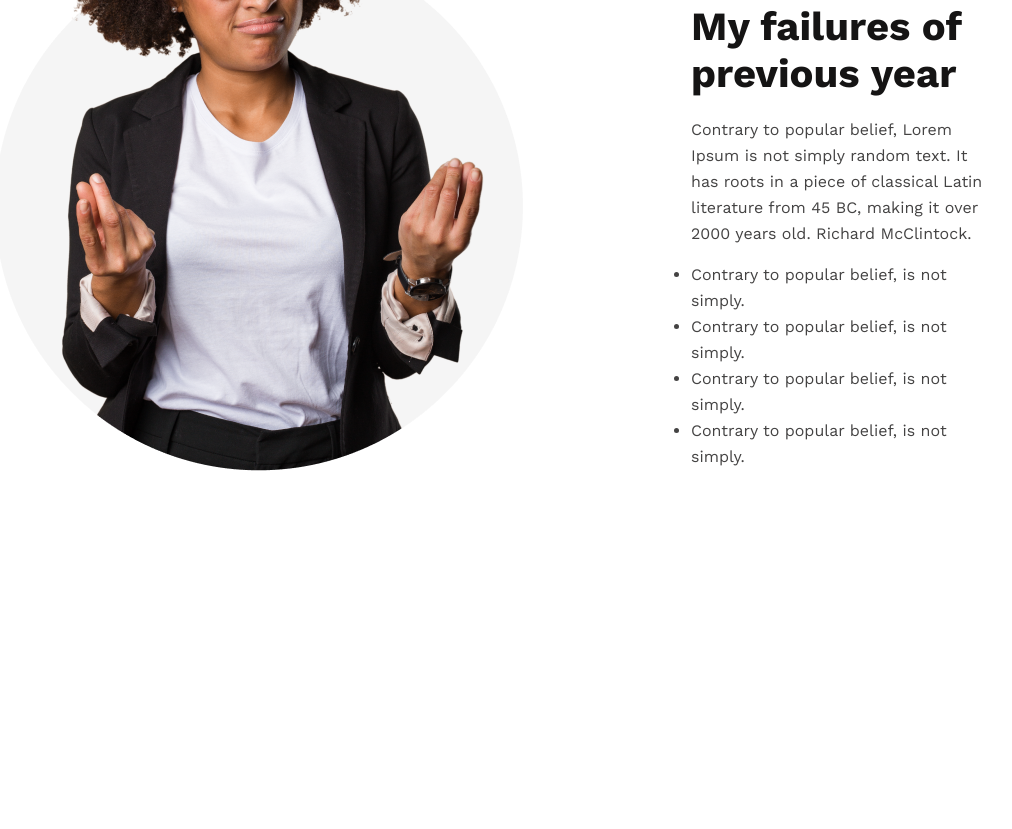
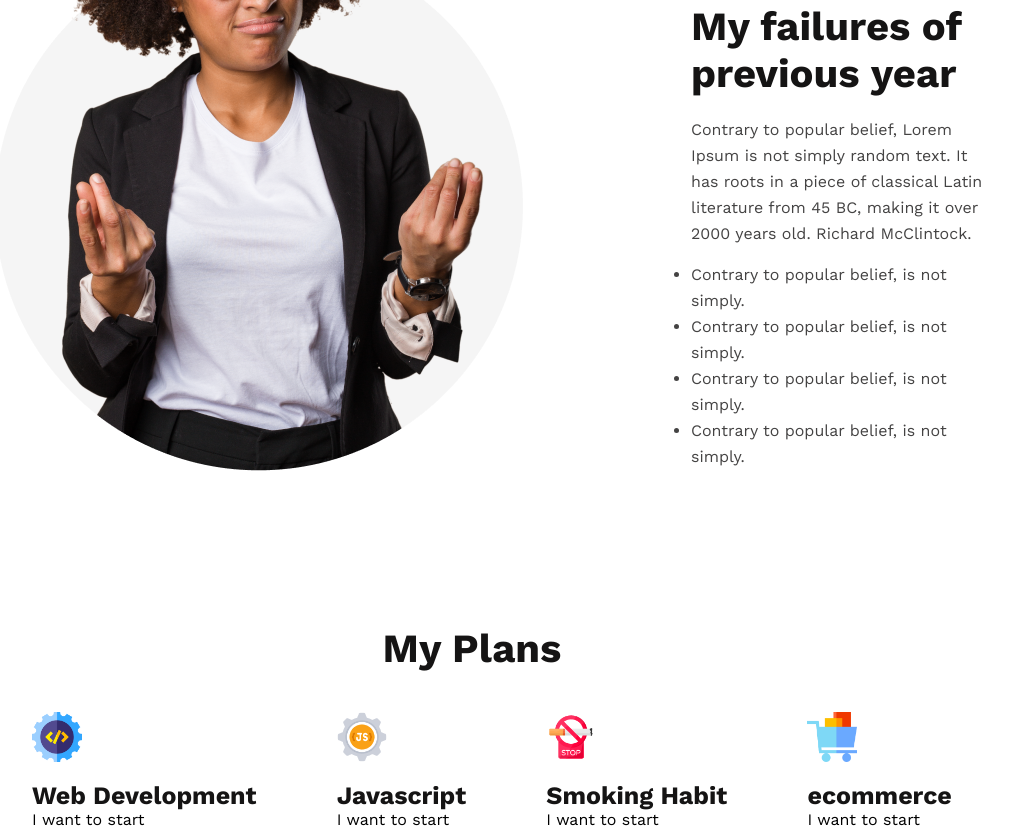
Before and after one commit to Sakib928/new-year-new-me, a plain HTML site: page index.html in a window 1280 px wide. Shown: the part 1183-2012 px from the top of the page, without its empty margins (168-1180 px from the left). Before the commit the page ends 1658 px from the top, so only its background shows below. Drawn offline with nearby package versions, Linux system fonts and the light colour scheme.

Commit message:
added my plans section

```diff
--- a/index.html
+++ b/index.html
@@ -48,6 +48,31 @@
           </ul>
         </div>
       </section>
+      <section class="my-plans">
+        <h3 class="my-plans-title">My Plans</h3>
+        <div class="skill-list">
+          <div class="skill-block">
+            <img class="logo" src="/images/icons/web.png" alt="" />
+            <h3 class="skill-title">Web Development</h3>
+            <p class="skill-detail">I want to start</p>
+          </div>
+          <div class="skill-block">
+            <img class="logo" src="/images/icons/js.png" alt="" />
+            <h3 class="skill-title">Javascript</h3>
+            <p class="skill-detail">I want to start</p>
+          </div>
+          <div class="skill-block">
+            <img class="logo" src="/images/icons/smoke.png" alt="" />
+            <h3 class="skill-title">Smoking Habit</h3>
+            <p class="skill-detail">I want to start</p>
+          </div>
+          <div class="skill-block">
+            <img class="logo" src="/images/icons/ecom.png" alt="" />
+            <h3 class="skill-title">ecommerce</h3>
+            <p class="skill-detail">I want to start</p>
+          </div>
+        </div>
+      </section>
     </main>
     <footer></footer>
   </body>
--- a/styles/new-year.css
+++ b/styles/new-year.css
@@ -86,3 +86,43 @@ body {
   font-weight: 400;
   line-height: 26px; /* 162.5% */
 }
+.my-plans-title {
+  margin-top: 150px;
+  color: var(--Dark-01, #151414);
+  text-align: center;
+  font-size: 40px;
+  font-style: normal;
+  font-weight: 700;
+  line-height: normal;
+  margin-bottom: 40px;
+}
+.skill-block {
+  display: block;
+}
+.logo {
+  width: 50px;
+  height: 50px;
+  margin-bottom: 15px;
+}
+.skill-list {
+  margin-left: 160px;
+  margin-right: 120px;
+  display: flex;
+  justify-content: space-around;
+}
+.skill-title {
+  color: var(--Dark-01, #151414);
+  text-align: center;
+  font-size: 25px;
+  font-style: normal;
+  font-weight: 700;
+  line-height: normal;
+}
+.skill-todo {
+  color: var(--Dark-03, #737272);
+  text-align: center;
+  font-size: 25px;
+  font-style: normal;
+  font-weight: 500;
+  line-height: normal;
+}
```
